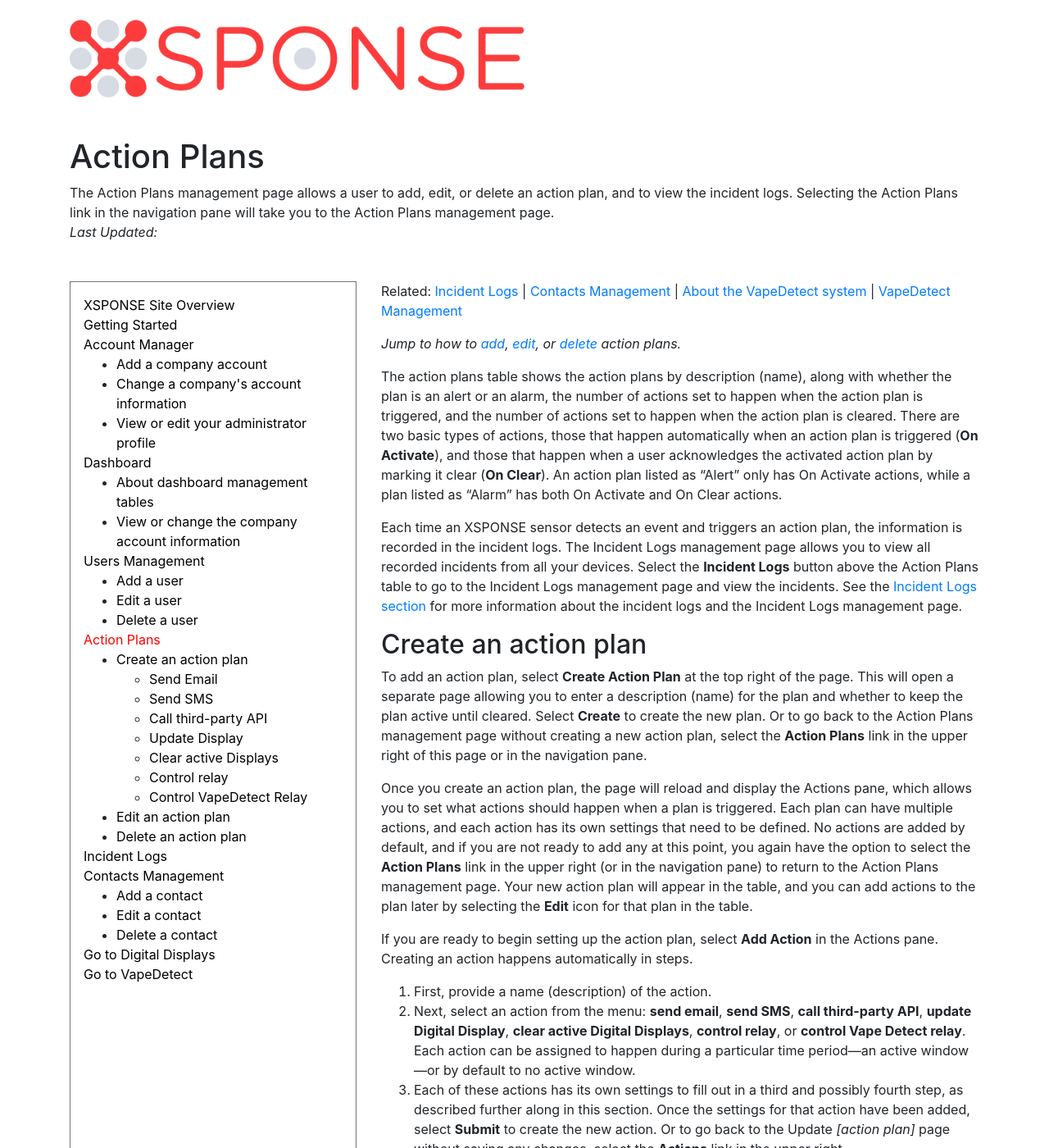
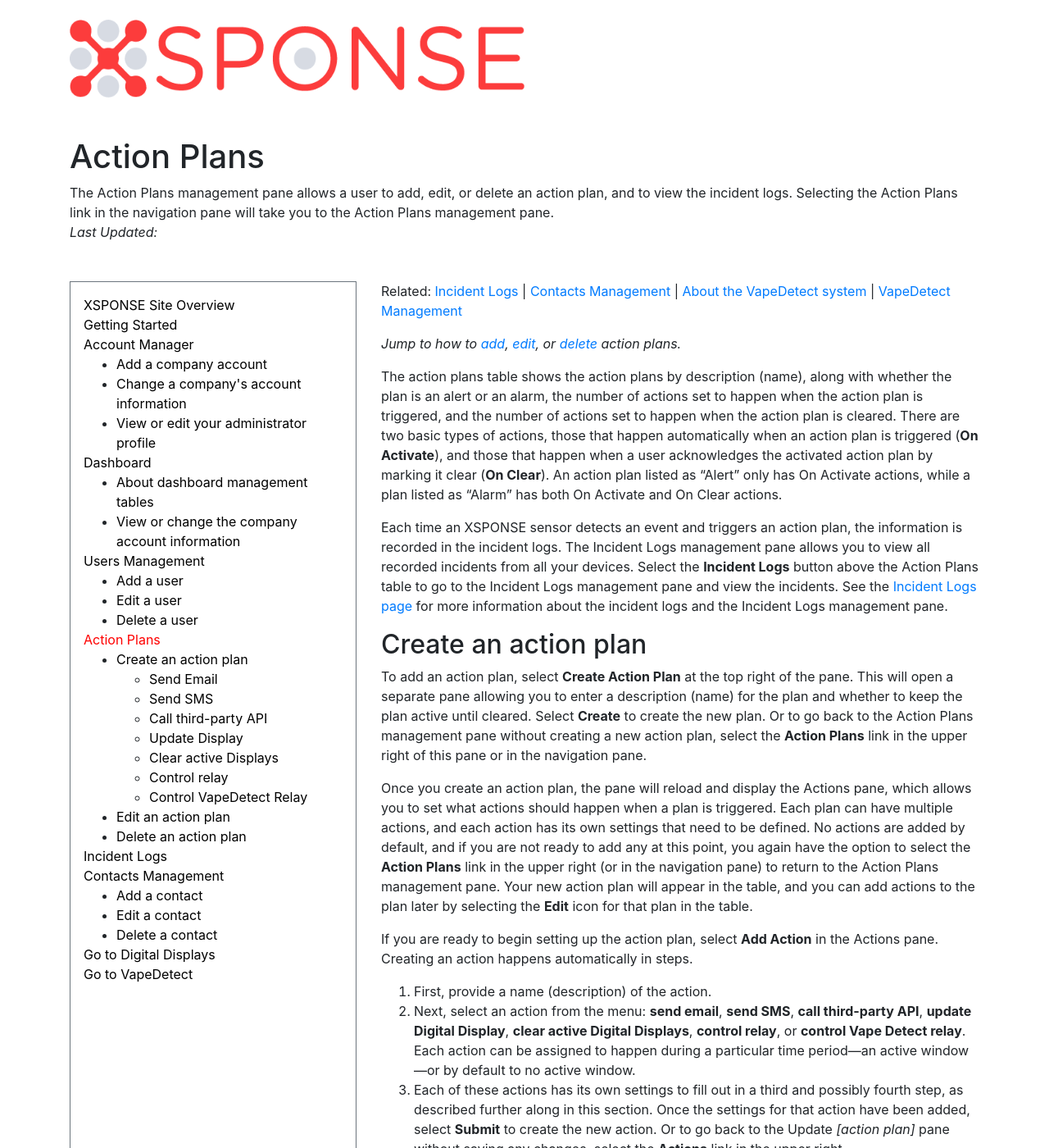
Before and after one commit to NrsSystems/docs, a Jekyll site: the page built from general-ops/action-plans.md, in a window 1280 px wide and 1400 px high. Shown: the whole window at 82% size. Built offline with Jekyll 4.4.1, drawn with Linux system fonts in a browser that asks for light colours; our own code applies the rules of GitHub Pages for plain Markdown files; some of the changed text lies outside the part shown.

Commit message:
Update action-plans.md
Replaced "page" with "pane" for all mentions of UI elements; for documentation references, replaced "section" with "page".

```diff
--- a/general-ops/action-plans.md
+++ b/general-ops/action-plans.md
@@ -1,6 +1,6 @@
 ---
 title: Action Plans
-abstract: The Action Plans management page allows a user to add, edit, or delete an action plan, and to view the incident logs. Selecting the Action Plans link in the navigation pane will take you to the Action Plans management page.
+abstract: The Action Plans management pane allows a user to add, edit, or delete an action plan, and to view the incident logs. Selecting the Action Plans link in the navigation pane will take you to the Action Plans management pane.
 ---
 Related: [Incident Logs](incident-logs.md) \| [Contacts Management](contacts-management.md) \| [About the VapeDetect system](../vape-detect/about-vapedetect.md) \| [VapeDetect Management](../vape-detect/vapedetect-management.md)
 
@@ -8,19 +8,19 @@ Related: [Incident Logs](incident-logs.md) \| [Contacts Management](contacts-man
 
 The action plans table shows the action plans by description (name), along with whether the plan is an alert or an alarm, the number of actions set to happen when the action plan is triggered, and the number of actions set to happen when the action plan is cleared. There are two basic types of actions, those that happen automatically when an action plan is triggered (**On Activate**), and those that happen when a user acknowledges the activated action plan by marking it clear (**On Clear**). An action plan listed as "Alert" only has On Activate actions, while a plan listed as "Alarm" has both On Activate and On Clear actions.
 
-Each time an XSPONSE sensor detects an event and triggers an action plan, the information is recorded in the incident logs. The Incident Logs management page allows you to view all recorded incidents from all your devices. Select the **Incident Logs** button above the Action Plans table to go to the Incident Logs management page and view the incidents. See the [Incident Logs section](incident-logs.md) for more information about the incident logs and the Incident Logs management page.
+Each time an XSPONSE sensor detects an event and triggers an action plan, the information is recorded in the incident logs. The Incident Logs management pane allows you to view all recorded incidents from all your devices. Select the **Incident Logs** button above the Action Plans table to go to the Incident Logs management pane and view the incidents. See the [Incident Logs page](incident-logs.md) for more information about the incident logs and the Incident Logs management pane.
 
 ## Create an action plan
-To add an action plan, select **Create Action Plan** at the top right of the page. This will open a separate page allowing you to enter a description (name) for the plan and whether to keep the plan active until cleared. Select **Create** to create the new plan. Or to go back to the Action Plans management page without creating a new action plan, select the **Action Plans** link in the upper right of this page or in the navigation pane.
+To add an action plan, select **Create Action Plan** at the top right of the pane. This will open a separate pane allowing you to enter a description (name) for the plan and whether to keep the plan active until cleared. Select **Create** to create the new plan. Or to go back to the Action Plans management pane without creating a new action plan, select the **Action Plans** link in the upper right of this pane or in the navigation pane.
 
-Once you create an action plan, the page will reload and display the Actions pane, which allows you to set what actions should happen when a plan is triggered. Each plan can have multiple actions, and each action has its own settings that need to be defined. No actions are added by default, and if you are not ready to add any at this point, you again have the option to select the **Action Plans** link in the upper right (or in the navigation pane) to return to the Action Plans management page. Your new action plan will appear in the table, and you can add actions to the plan later by selecting the **Edit** icon for that plan in the table.
+Once you create an action plan, the pane will reload and display the Actions pane, which allows you to set what actions should happen when a plan is triggered. Each plan can have multiple actions, and each action has its own settings that need to be defined. No actions are added by default, and if you are not ready to add any at this point, you again have the option to select the **Action Plans** link in the upper right (or in the navigation pane) to return to the Action Plans management pane. Your new action plan will appear in the table, and you can add actions to the plan later by selecting the **Edit** icon for that plan in the table.
 
 If you are ready to begin setting up the action plan, select **Add Action** in the Actions pane. Creating an action happens automatically in steps.
 
 1. First, provide a name (description) of the action.
 2. Next, select an action from the menu: **send email**, **send SMS**, **call third-party API**, **update Digital Display**, **clear active Digital Displays**, **control relay**, or **control Vape Detect relay**. Each action can be assigned to happen during a particular time period—an active window—or by default to no active window.
-3. Each of these actions has its own settings to fill out in a third and possibly fourth step, as described further along in this section. Once the settings for that action have been added, select **Submit** to create the new action. Or to go back to the Update _\[action plan\]_ page without saving any changes, select the **Actions** link in the upper right.
-4. Once you have added all the actions you want in the action plan for now, select the **Action Plans** link in the upper right (or in the navigation pane) to go back to the Action Plans management page.
+3. Each of these actions has its own settings to fill out in a third and possibly fourth step, as described further along in this section. Once the settings for that action have been added, select **Submit** to create the new action. Or to go back to the Update _\[action plan\]_ pane without saving any changes, select the **Actions** link in the upper right.
+4. Once you have added all the actions you want in the action plan for now, select the **Action Plans** link in the upper right (or in the navigation pane) to go back to the Action Plans management pane.
 
 The settings for the different actions are as follows:
 
@@ -88,12 +88,12 @@ _Hold State (ms):_ Select the number of milliseconds the state should remain in
 To edit an action plan, select the **Edit** icon in the action plans table. This will open a separate page allowing you to update the action plan.
 -	Select **Add Action** in the Actions pane to add a new action, as described previously.
 -	Select an **Edit** icon in the actions table to change the settings for that action, as described previously.
--	Select a **Delete** icon in the actions table to remove that action from the plan. This will open a separate page asking you to confirm the action deletion. Select **Delete** to delete the action or select **Cancel** to go back to the Update _\[action plan\]_ page without deleting the action.
+-	Select a **Delete** icon in the actions table to remove that action from the plan. This will open a separate pane asking you to confirm the action deletion. Select **Delete** to delete the action or select **Cancel** to go back to the Update _\[action plan\]_ page without deleting the action.
 
-If you change the description of the action plan or change the **Keep active until cleared** check box, you must select **Save** in the upper panel to confirm the changes. Changes in the Actions pane—adding, editing, or deleting actions for the plan—are saved as you complete them, and do not require you to click Save in the upper panel. Once all changes are made, select the **Action Plans** link in the upper right (or in the navigation pane) to go back to the Action Plans management page.
+If you change the description of the action plan or change the **Keep active until cleared** check box, you must select **Save** in the upper panel to confirm the changes. Changes in the Actions pane—adding, editing, or deleting actions for the plan—are saved as you complete them, and do not require you to click Save in the upper panel. Once all changes are made, select the **Action Plans** link in the upper right (or in the navigation pane) to go back to the Action Plans management pane.
 
 ## Delete an action plan
-To delete an action plan, select the **Delete** icon in the action plans table. This will open a separate page asking you to confirm the action plan deletion. Select **Delete** to delete the action plan. Select **Cancel** to go back to the Action Plans management page without deleting the action plan.
+To delete an action plan, select the **Delete** icon in the action plans table. This will open a separate page asking you to confirm the action plan deletion. Select **Delete** to delete the action plan. Select **Cancel** to go back to the Action Plans management pane without deleting the action plan.
 
 ___
 *Return to the [XSPONSE Service Guide index](index.md)*
```
